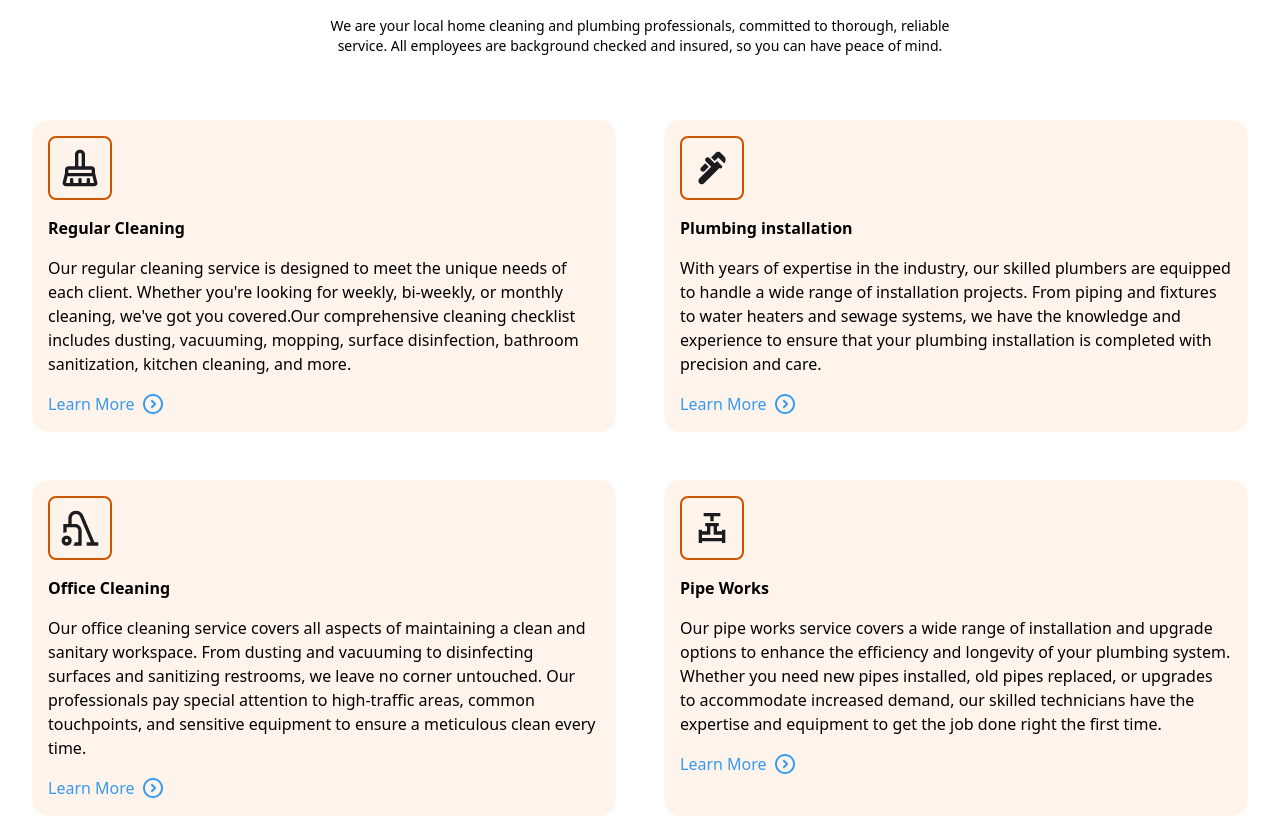
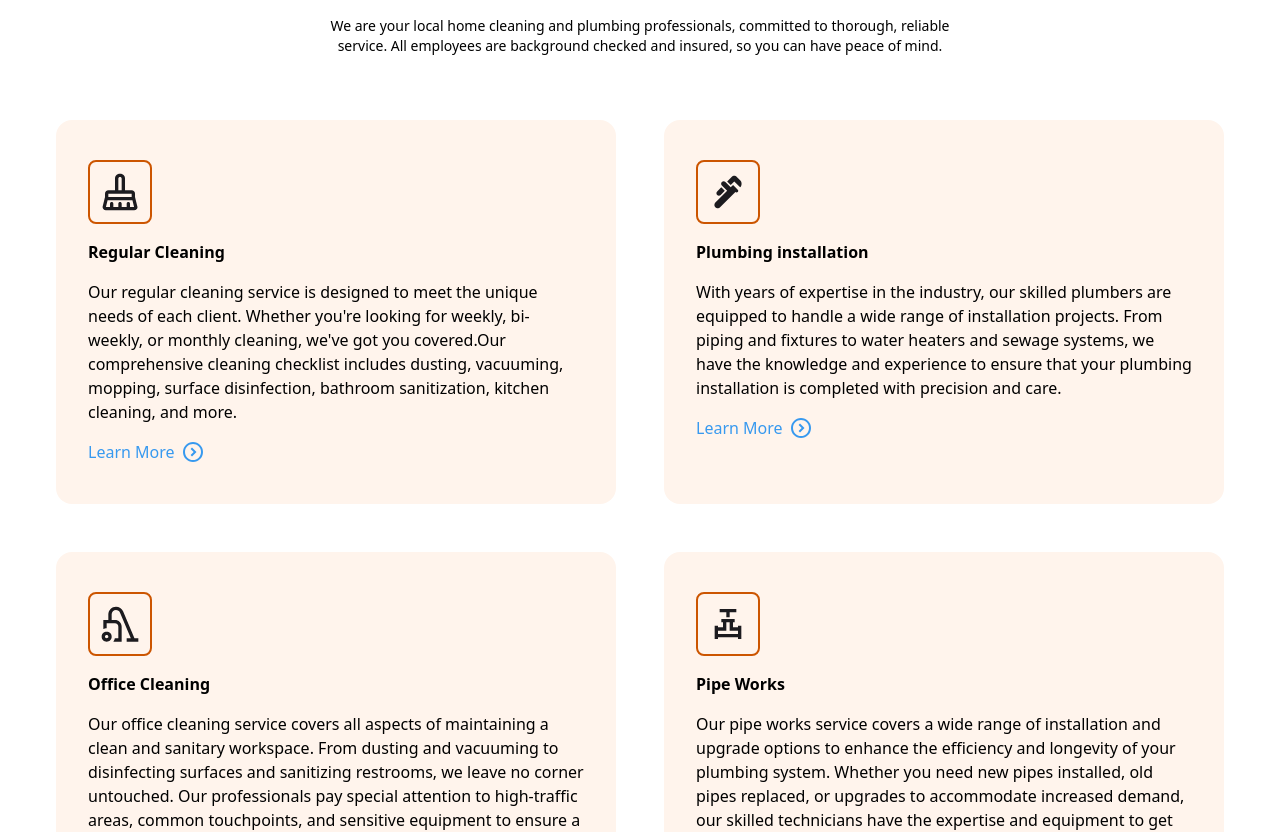
Before and after one commit to mosesfawole/kipClean, a React (Vite) app: page / in a window 1280 px wide. Shown: the part 2100-2932 px from the top of the page. Built offline with nearby package versions, Linux system fonts and the light colour scheme.

Commit message:
a fx to cleaningServices.sjx

```diff
--- a/src/components/CleaningServices.jsx
+++ b/src/components/CleaningServices.jsx
@@ -57,9 +57,12 @@ const CleaningServices = () => {
           and insured, so you can have peace of mind.
         </p>
       </div>
-      <div className="grid grid-cols-1 gap-12 mx-8 mt-8 md:grid-cols-2">
+      <div className="grid grid-cols-1 gap-12 mx-12 sm:mx-12  md:mx-14 mt-8 md:grid-cols-2">
         {slicedServices.map((service, index) => (
-          <div key={index} className=" bg-[#fff4ec] rounded-2xl px-4 py-4 ">
+          <div
+            key={index}
+            className=" bg-[#fff4ec] w-auto sm:w-auto md:w-auto rounded-2xl px-8 py-10 "
+          >
             <div className="flex justify-center items-center w-16 h-16 border-2   border-[#CC5500] rounded-lg">
               <img
                 src={service.icon}
```
